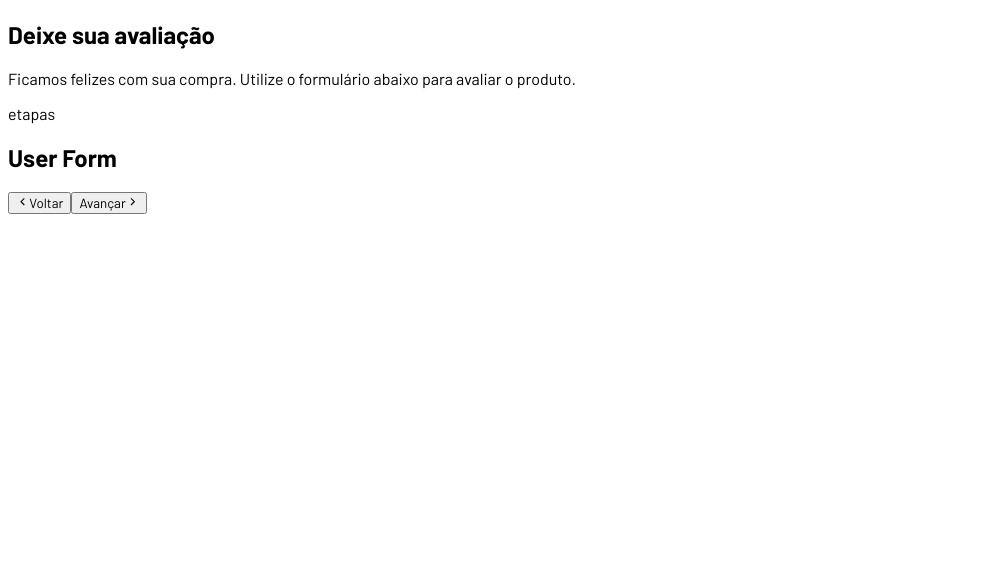
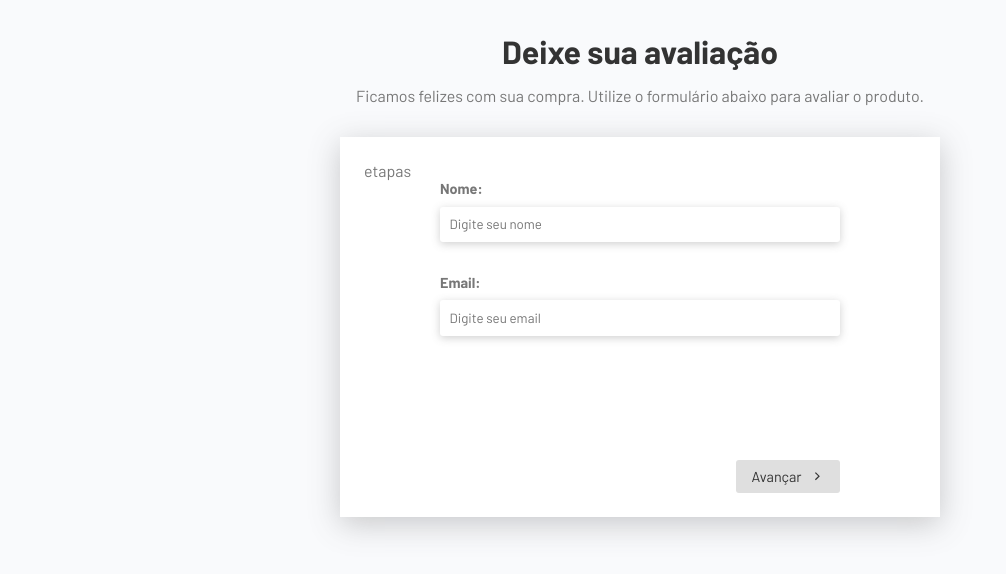
Before and after one commit to CeloAraujo/Form-multistep, a React (Vite) app in the folder multistep-form-react/: page / in a window 1280 px wide. Shown: the top 574 px of the page, without its empty margins (0-1006 px from the left). Built offline with nearby package versions, Linux system fonts and the light colour scheme.

Commit message:
steps e início css

```diff
--- a/multistep-form-react/src/App.css
+++ b/multistep-form-react/src/App.css
@@ -0,0 +1,76 @@
+.app {
+  padding: 2rem;
+}
+
+/* cabeçalho */
+.header {
+  text-align: center;
+  margin-bottom: 2rem;
+}
+
+.header h2 {
+  font-size: 2rem;
+  margin-bottom: 1rem;
+}
+
+/* formularios */
+.form-container {
+  max-width: 600px;
+  margin: 0 auto;
+  background-color: #fff;
+  padding: 1.5rem;
+  box-shadow: rgba(85, 85, 87, 0.3) 0px 7px 29px 0px;
+}
+
+.form-container form {
+  max-width: 400px;
+  margin: 0 auto;
+}
+.inputs-container {
+  min-height: 280px;
+}
+
+.form-control {
+  display: flex;
+  flex-direction: column;
+  gap: 0.6rem;
+  margin-bottom: 2rem;
+}
+label {
+  font-weight: bold;
+  color: #777;
+  font-size: 0.9rem;
+}
+input,
+textarea {
+  padding: 0.6rem;
+  border: none;
+  border-radius: 3px;
+  box-shadow: rgba(99, 99, 99, 0.3) 0px 2px 8px 0px;
+}
+textarea {
+  height: 120px;
+}
+
+/* actions */
+.action {
+  display: flex;
+  justify-content: flex-end;
+  gap: 1rem;
+}
+
+.action button {
+  font-size: 0.9rem;
+  padding: 0.5rem 1rem;
+  display: flex;
+  gap: 0.5rem;
+  align-items: center;
+  border-radius: 3px;
+  background-color: #dfdfdf;
+  cursor: pointer;
+  border: none;
+  transition: 0.4s;
+}
+.action button:hover{
+    background-color: #a7a7a7;
+}
--- a/multistep-form-react/src/App.jsx
+++ b/multistep-form-react/src/App.jsx
@@ -2,6 +2,7 @@ import { useState } from "react";
 import "./App.css";
 // components
 import { GrFormNext, GrFormPrevious } from "react-icons/gr";
+import { FiSend } from "react-icons/fi";
 import UserForm from "./components/UserForm";
 import ReviewForm from "./components/ReviewForm";
 import Thanks from "./components/Thanks";
@@ -12,7 +13,8 @@ import { useForm } from "./hooks/useForm";
 function App() {
   const formComponents = [<UserForm />, <ReviewForm />, <Thanks />];
 
-  const {currentStep, currentComponent} = useForm(formComponents)
+  const { currentStep, currentComponent, changeStep, isLastStep, isFirstStep } =
+    useForm(formComponents);
 
   return (
     <>
@@ -26,17 +28,29 @@ function App() {
         </div>
         <div className="form-container">
           <p>etapas</p>
-          <form>
+          <form onSubmit={(e) => changeStep(currentStep + 1, e)}>
             <div className="inputs-container">{currentComponent}</div>
             <div className="action">
-              <button type="button">
+              {!isFirstStep && (
+                <button
+                  type="button"
+                  onClick={() => changeStep(currentStep - 1)}
+                >
                   <GrFormPrevious />
                   <span>Voltar</span>
                 </button>
+              )}
+              {!isLastStep ? (
                 <button type="submit">
                   <span>Avançar</span>
                   <GrFormNext />
                 </button>
+              ) : (
+                <button type="button">
+                  <span>Enviar</span>
+                  <FiSend />
+                </button>
+              )}
             </div>
           </form>
         </div>
--- a/multistep-form-react/src/components/UserForm.jsx
+++ b/multistep-form-react/src/components/UserForm.jsx
@@ -1,11 +1,30 @@
-import React from 'react'
+import React from "react";
 
 const UserForm = () => {
   return (
     <div>
-        <h2>User Form</h2>
+      <div className="form-control">
+        <label htmlFor="name">Nome:</label>
+        <input
+          type="text"
+          name="text"
+          id="name"
+          placeholder="Digite seu nome"
+          required
+        />
+      </div>
+      <div className="form-control">
+        <label htmlFor="name">Email:</label>
+        <input
+          type="email"
+          name="email"
+          id="email"
+          placeholder="Digite seu email"
+          required
+        />
+      </div>
     </div>
-  )
-}
+  );
+};
 
-export default UserForm
+export default UserForm;
--- a/multistep-form-react/src/hooks/useForm.jsx
+++ b/multistep-form-react/src/hooks/useForm.jsx
@@ -1,12 +1,21 @@
 import { useState } from "react";
 
-export function useForm(steps){
-    const [currentStep, setCurrentStep] = useState(0);
+export function useForm(steps) {
+  const [currentStep, setCurrentStep] = useState(0);
 
+  function changeStep(i, e) {
+   if(e) e.preventDefault();
 
-    return{
-        currentStep,
-        currentComponent: steps[currentStep],
-    }
+    if (i < 0 || i >= steps.length) return;
 
+    setCurrentStep(i)
+  }
+
+  return {
+    currentStep,
+    currentComponent: steps[currentStep],
+    changeStep,
+    isLastStep: currentStep + 1 === steps.length ? true : false,
+    isFirstStep: currentStep === 0 ? true : false,
+  };
 }
--- a/multistep-form-react/src/index.css
+++ b/multistep-form-react/src/index.css
@@ -1,3 +1,15 @@
 * {
   font-family: "Barlow", sans-serif;
+  padding: 0;
+  margin: 0;
+  box-sizing: border-box;
+  color: #333;
 }
+
+p{
+  color:#777
+}
+
+body{
+  background-color: #f9fafc;
+}
```
Lines whose indentation alone changed are shown as unchanged.
